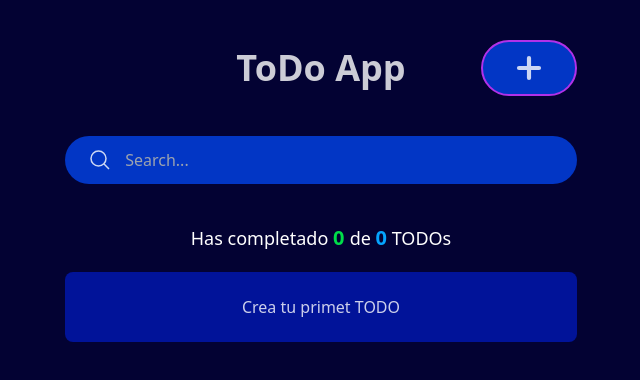
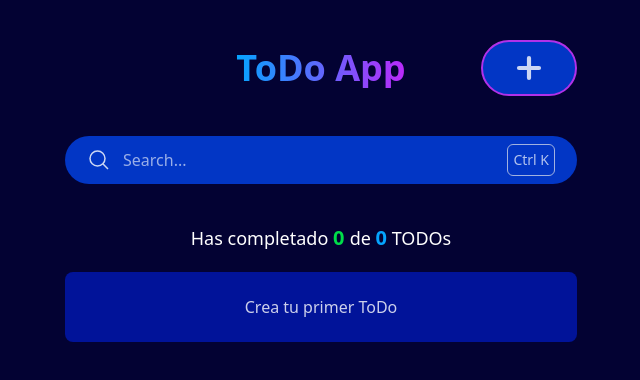
Before and after one commit to josttme/todo-app, a React (Vite) app: page / in a window 1280 px wide. Shown: the top 380 px of the page, without its empty margins (319-959 px from the left). Built offline with nearby package versions, Linux system fonts and the light colour scheme.

Commit message:
:sparkles: [UPDATE] handle keyboard events

```diff
--- a/src/components/TodoButtonCreate.jsx
+++ b/src/components/TodoButtonCreate.jsx
@@ -5,8 +5,9 @@ export default function TodoButtonCreate ({ setOpenModal, openModal }) {
   }
 
   return (
+    <div className='w-14 h-14 fixed bottom-5 group   lg:absolute right-5 lg:bottom-0 lg:right-0 lg:w-24  z-50 '>
       <button
-      className='w-14 h-14 fixed lg:absolute hover:bg-blue-700 hover:cursor-pointer border-2 border-[#b131e9]  bg-secondary grid place-content-center bottom-5 right-5 lg:bottom-0 lg:right-0  lg:w-24  rounded-full z-50'
+        className='w-14 h-14 rounded-full hover:bg-blue-700 hover:cursor-pointer border-2 border-[#b131e9]  bg-secondary grid place-content-center lg:w-24   rounded-fullftransform focus:outline-none focus:ring focus:ring-[#b131e9]  focus:ring-opacity-80'
         onClick={() => handleToggleModal('mensaje')}
       >
         <svg
@@ -24,5 +25,11 @@ export default function TodoButtonCreate ({ setOpenModal, openModal }) {
           />
         </svg>
       </button>
+      <span
+        className="absolute hidden text-ms font-sans  lg:group-hover:grid  -bottom-28 place-content-center -translate-y-full w-36 left-1/2 transform -translate-x-1/2 h-12 bg-blue-600  rounded-lg text-center text-white text-md after:content-[''] after:absolute after:left-1/2 after:bottom-full after:-translate-x-1/2 after:border-8 after:border-x-transparent after:border-t-transparent after:border-b-blue-600 "
+      >
+        Crea un ToDo (m)
+      </span>
+    </div>
   )
 }
--- a/src/components/TodoItem.jsx
+++ b/src/components/TodoItem.jsx
@@ -1,6 +1,6 @@
 export default function TodoItem ({ text, completed, onComplete, onDelete }) {
-  const isCompletedText = `text-white break-all text-xl text-center  text-white/80 text-center' ${completed && 'line-through decoration-[#b131e9] decoration-4'}`
-  const isCompletedChecked = `w-7 h-7  ${completed ? 'stroke-[#00de49] hover:stroke-[#00de49]' : 'stroke-[#05a4ff] hover:stroke-yellow-500'}`
+  const isCompletedText = `text-white break-all text-xl text-center  text-white/80 text-center' ${completed && 'line-through decoration-[#b131e9] decoration-3'}`
+  const isCompletedChecked = `w-7 h-7  ${completed ? 'stroke-[#00de49] lg:hover:stroke-[#00de49]' : 'stroke-[#05a4ff] lg:hover:stroke-yellow-500'}`
   return (
     <li className='bg-secondary min-h-[50px] py-1  w-full grid grid-cols-item justify-items-center rounded-lg items-center '>
       <span onClick={onComplete} className='cursor-pointer '>
--- a/src/components/TodoSearch.jsx
+++ b/src/components/TodoSearch.jsx
@@ -1,27 +1,44 @@
-import { useContext } from 'react'
+import { useContext, useEffect, useRef } from 'react'
 import { TodoContext } from '../context/TodoContext'
 
 export default function TodoSearch () {
-  const { searchValue, setSearchValue } = useContext(TodoContext)
+  const { searchValue, setSearchValue, ctrlKPressed, setCtrlKPressed } = useContext(TodoContext)
   const onSearchValueChange = (e) => {
-    console.log(e.target.value)
     setSearchValue(e.target.value)
   }
+  const inputRef = useRef()
+
+  useEffect(() => {
+    if (ctrlKPressed) {
+      inputRef.current.focus()
+    }
+  }, [ctrlKPressed])
+  const handleBlur = () => {
+    setCtrlKPressed(false)
+  }
   return (
-    <div className='flex items-center w-10/12 mr-auto  max-w-lg ml-auto h-12 rounded-3xl  bg-secondary overflow-hidden border-2 border-transparent p-2 focus-within:border-blue-500 focus-within:outline-none focus-within:shadow-outline-blue'>
-      <div className='grid place-items-center h-full  w-14'>
+
+    <div className='grid  items-center w-10/12 mr-auto  max-w-lg ml-auto h-12 rounded-3xl  bg-secondary overflow-hidden border-2 border-transparent p-2 focus-within:border-blue-400  focus-within:outline-none focus-within'>
+      <div className='relative flex items-center'>
+        <span className='absolute left-3'>
           <svg xmlns='http://www.w3.org/2000/svg' fill='none' viewBox='0 0 24 24' strokeWidth={1.5} stroke='currentColor' className='w-6 h-6'>
             <path d='M21 21l-5.197-5.197m0 0A7.5 7.5 0 105.196 5.196a7.5 7.5 0 0010.607 10.607z' />
           </svg>
-      </div>
-
+        </span>
         <input
-        className='h-full w-full outline-none  bg-secondary pr-2'
           type='text'
           placeholder='Search...'
           value={searchValue}
           onChange={onSearchValueChange}
+          ref={inputRef}
+          onBlur={handleBlur}
+          className='block bg-secondary w-full h-7 py-3  pl-12 pr-5 lg:pr-16  placeholder-white/60 focus:outline-none'
         />
+        <div className='absolute hidden lg:flex inset-y-0  items-center right-3'>
+          <kbd className='inline-flex items-center px-[5px] py-[5px] font-sans  text-sm  text-white opacity-70  border rounded-md'>Ctrl K</kbd>
         </div>
+      </div>
+    </div>
+
   )
 }
--- /dev/null
+++ b/src/components/TodoTitle.jsx
@@ -0,0 +1,14 @@
+import { useRef, useEffect } from 'react'
+
+export default function TodoTitle () {
+  const textRef = useRef()
+  useEffect(() => {
+    textRef.current.setAttribute(
+      'style',
+      '-webkit-background-clip: text; -webkit-text-fill-color: transparent;'
+    )
+  }, [])
+  return (
+    <h1 ref={textRef} className='text-center text-4xl font-bold bg-gradient-to-r from-tertiary to-[#bb29fa]'>ToDo App</h1>
+  )
+}
--- a/src/context/TodoContext.jsx
+++ b/src/context/TodoContext.jsx
@@ -13,6 +13,7 @@ function TodoProvider ({ children }) {
   } = useLocalStorage('TODOS_V1', [])
   const [searchValue, setSearchValue] = useState('')
   const [openModal, setOpenModal] = useState(false)
+  const [ctrlKPressed, setCtrlKPressed] = useState(false)
   const completedTodos = todos.filter(todo => !!todo.completed).length
   const totalTodos = todos.length
   let searchedTodos = []
@@ -46,22 +47,28 @@ function TodoProvider ({ children }) {
     const newTodos = [...todos]
     newTodos.splice(todoIndex, 1)
     saveTodos(newTodos)
+    /*  if (event.keyCode === 77) { // Tecla "m"
+        setOpenModal(false)
+      } */
+  }
+  const handleCtrlKPress = () => {
+    setCtrlKPressed(true)
   }
   useEffect(() => {
     const handleKeyDown = (event) => {
       if (event.keyCode === 27) { // Tecla "Esc"
         setOpenModal(false)
+      } else if (event.keyCode === 77 && !openModal) { // Tecla "m"
+        event.preventDefault()
+        setOpenModal(true)
+      } else if (event.ctrlKey && event.keyCode === 75) { // Teclas "Ctrl + k"
+        event.preventDefault()
+        handleCtrlKPress()
       }
     }
-    openModal
-      ? document.addEventListener('keydown', handleKeyDown)
-      : document.removeEventListener('keydown', handleKeyDown)
-    console.log('Hola')
-    return () => {
-      document.removeEventListener('keydown', handleKeyDown)
-    }
+    document.addEventListener('keydown', handleKeyDown)
+    return () => document.removeEventListener('keydown', handleKeyDown)
   }, [openModal])
-
   return (
     <TodoContext.Provider value={{
       loading,
@@ -76,7 +83,9 @@ function TodoProvider ({ children }) {
       deleteTodo,
       openModal,
       setOpenModal,
-      todos
+      todos,
+      ctrlKPressed,
+      setCtrlKPressed
     }}
     >
       {children}
--- a/src/pages/App/AppUI.jsx
+++ b/src/pages/App/AppUI.jsx
@@ -7,6 +7,7 @@ import TodoList from '@components/TodoList'
 import TodoSearch from '@components/TodoSearch'
 import Modal from '@components/Modal/Modal'
 import TodoForm from '@/components/Modal/TodoForm'
+import TodoTitle from '../../components/TodoTitle'
 export default function AppUI () {
   const {
     error,
@@ -20,7 +21,7 @@ export default function AppUI () {
   return (
     <>
       <div className=' mb-10 w-11/12 max-w-lg h-14  grid place-items-center mx-auto lg:relative'>
-        <h1 className='text-center text-4xl font-bold'>ToDo App</h1>
+        <TodoTitle />
         <TodoButtonCreate
           setOpenModal={setOpenModal}
           openModal={openModal}
@@ -32,7 +33,7 @@ export default function AppUI () {
       <TodoList>
         {error && <p>Hubo un error</p>}
         {loading && <p>Loading...</p>}
-        {(!loading && !searchedTodos.length) && <p>Crea tu primet TODO</p>}
+        {(!loading && !searchedTodos.length) && <p>Crea tu primer ToDo</p>}
         {searchedTodos.map((todo) => (
           <TodoItem
             key={todo.id}
```
Lines whose indentation alone changed are shown as unchanged.
